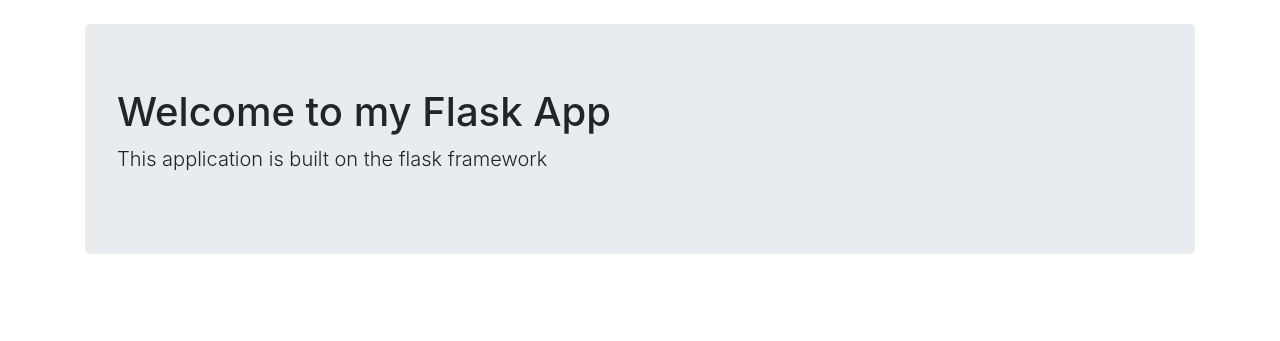
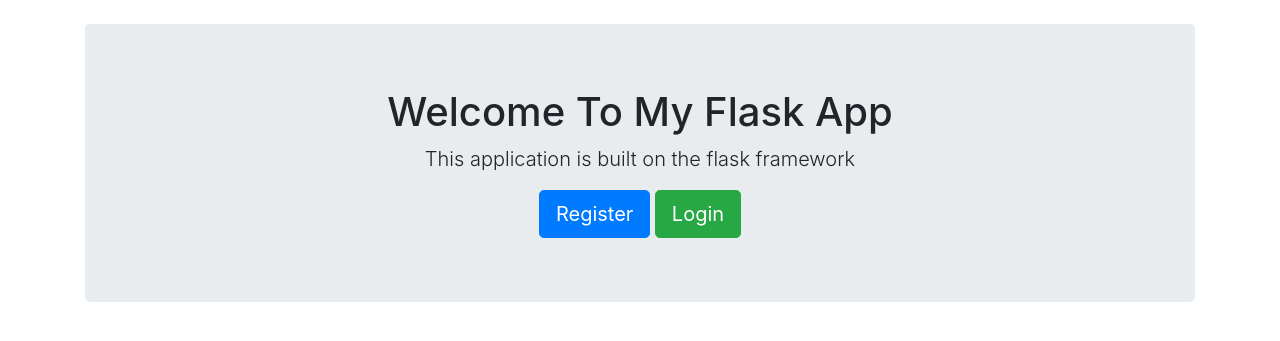
Before and after one commit to AL-SAFWAN/Python, a Python web app: template flask/templates/home.html in a window 1280 px wide. Shown: the part 56-397 px from the top of the page. Run offline with Jinja, Linux system fonts and the light colour scheme; the template is opened without the code that fills it, so the values that code supplies are empty; some libraries are stand-ins or nearby versions.

Commit message:
single article render and btn for home

```diff
--- a/flask/app.py
+++ b/flask/app.py
@@ -44,7 +44,10 @@
 # Single article
 @app.route('/article/<string:id>/')
 def article (id):
-    return render_template('article.html',id = id )
+    cur = mysql.connection.cursor()
+    result = cur.execute('SELECT * FROM articles WHERE id = %s', [id])
+    article = cur.fetchone()
+    return render_template('article.html',article = article )
 
 # register form class
 class RegisterForm(Form):
--- a/flask/templates/home.html
+++ b/flask/templates/home.html
@@ -1,8 +1,12 @@
 {% extends 'layout.html' %}
 {%block body%}
-<div class="jumbotron test-center">
-    <h1>Welcome to my Flask App</h1>
+<div class="jumbotron text-center">
+    <h1>Welcome To My Flask App</h1>
     <p class="lead"> This application is built on the flask framework</p>
+    {% if session.logged_in == NULL %}
+    <a href="/register" class="btn btn-primary btn-lg">Register</a>
+    <a href="/login" class="btn btn-success btn-lg">Login</a>
+    {%endif%}
 </div>
 
 {%endblock%}
```
Also changed, not shown: flask/templates/article.html (+6 -1 lines).
